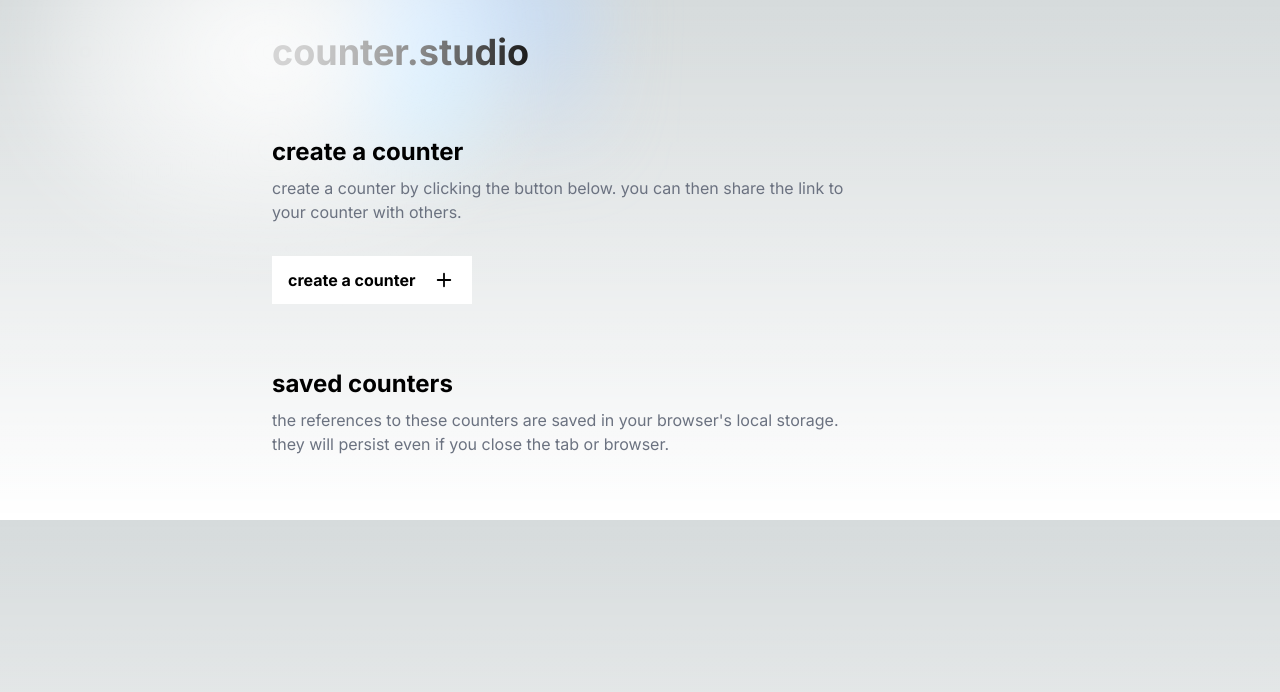
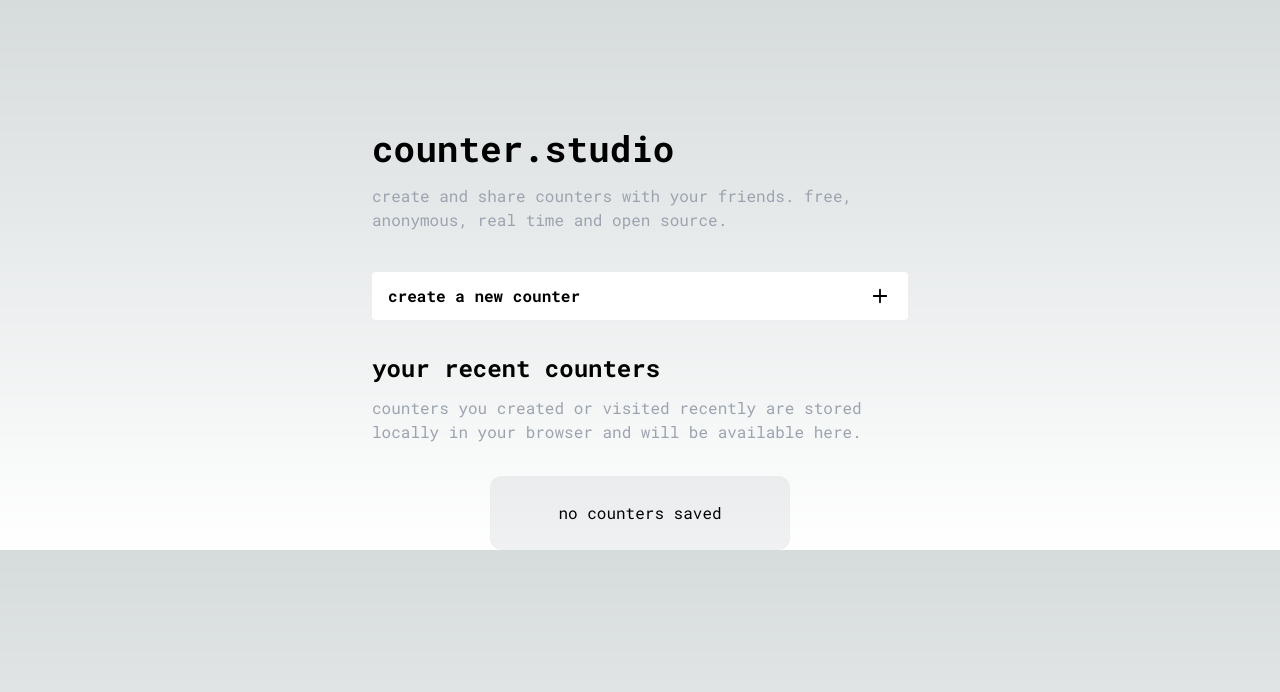
Before and after one commit to wanner-work/counter.studio, a Next.js app: page / in a window 1280 px wide. Shown: the top 692 px of the page. Built offline with nearby package versions, Linux system fonts and the light colour scheme.

Commit message:
feat: adding new design

```diff
--- a/next.config.js
+++ b/next.config.js
@@ -1,4 +1,3 @@
 /** @type {import('next').NextConfig} */
 const nextConfig = {}
-
 module.exports = nextConfig
--- a/src/app/counter/[slug]/page.tsx
+++ b/src/app/counter/[slug]/page.tsx
@@ -2,6 +2,7 @@ import { Counter } from "@/types/Counter.types"
 import { serviceSupabase } from "@/data/serviceSupabase";
 import CounterView from "@/components/counter/CounterView";
 import { notFound } from "next/navigation";
+import { Metadata, ResolvingMetadata } from 'next'
 
 type CounterPageParams = {
   params: {
@@ -11,6 +12,25 @@ type CounterPageParams = {
 
 export const revalidate = 1
 
+export async function generateMetadata(
+  { params: { slug } }: CounterPageParams,
+  parent: ResolvingMetadata
+): Promise<Metadata> {
+  const { data } = await serviceSupabase.from('COUNTER').select().eq('id', slug).single() as { data: Counter | null }
+  if (!data) {
+    // ignore this page if the counter doesn't exist
+    return {
+      title: '404 - Page Not Found',
+      description: 'This page does not exist.'
+    }
+  }
+
+  return {
+    title: `${data.title}, ${data.description} - counter.studio`,
+    description: `This counter has been incremented ${data.count} times.`
+  }
+}
+
 export default async function CounterPage({ params: { slug } }: CounterPageParams) {
   const { data } = await serviceSupabase.from('COUNTER').select().eq('id', slug).single() as { data: Counter | null }
   if (!data) {
--- /dev/null
+++ b/src/app/dashboard/page.tsx
@@ -0,0 +1,7 @@
+import SavedCounters from '@/components/saved/SavedCounters'
+
+export default function Dashboard () {
+  return <div>
+    <SavedCounters />
+  </div>
+}
--- a/src/app/layout.tsx
+++ b/src/app/layout.tsx
@@ -1,14 +1,13 @@
 import './globals.css'
-import { Inter } from 'next/font/google'
+import { Inter, Roboto_Mono } from 'next/font/google'
 import React from "react";
-import Container from "@/components/layout/Container";
-import Link from "next/link";
+import { Metadata } from 'next'
 
-const inter = Inter({ subsets: ['latin'] })
+const roboto = Roboto_Mono({ subsets: ['latin'] })
 
-export const metadata = {
-  title: 'Create Next App',
-  description: 'Generated by create next app',
+export const metadata: Metadata = {
+  title: 'counter.studio - create and share your counters',
+  description: 'create and share counters with your friends. free, anonymous, real time and open source.'
 }
 
 export default function RootLayout({
@@ -18,17 +17,7 @@ export default function RootLayout({
 }) {
   return (
     <html lang="en">
-      <body className={inter.className}>
-        <Container>
-          <Link href={'/'}>
-            <div className="py-8 cursor-pointer">
-              <h1 className="text-4xl font-bold text-center relative flex place-items-center before:absolute before:h-[300px] before:w-[480px] before:-translate-x-1/2 before:rounded-full before:bg-gradient-radial before:from-white before:to-transparent before:blur-2xl before:content-[''] after:absolute after:-z-20 after:h-[180px] after:w-[240px] after:translate-x-1/3 after:bg-gradient-conic after:from-sky-200 after:via-blue-200 after:blur-2xl after:content-[''] before:dark:bg-gradient-to-br before:dark:from-transparent before:dark:to-blue-700 before:dark:opacity-10 after:dark:from-sky-900 after:dark:via-[#0141ff] after:dark:opacity-40 before:lg:h-[360px]">
-                counter.studio
-              </h1>
-            </div>
-          </Link>
-        </Container>
-
+      <body className={roboto.className}>
         {children}
       </body>
     </html>
--- a/src/app/page.tsx
+++ b/src/app/page.tsx
@@ -1,77 +1,48 @@
-'use client'
-
-import { Counter } from "@/types/Counter.types";
-import { useEffect, useState } from 'react'
-import { TestCounters } from "@/data/Counter.data";
-import SavedCounter from "@/components/saved/SavedCounter";
-import { PlusIcon } from "@heroicons/react/20/solid";
+import React from 'react'
 import Container from "@/components/layout/Container";
-import Link from "next/link";
-import { loadAll } from "@/methods/localstorage";
-
-const sortCounters = (a: Counter, b: Counter) => {
-  if (a.modified > b.modified) {
-    return -1
-  }
-  if (a.modified < b.modified) {
-    return 1
-  }
-  return 0
-}
+import RelativeTime from '@/components/basic/RelativeTime'
+import dayjs from 'dayjs'
+import ShortNumber from '@/components/basic/ShortNumber'
+import { PlusIcon } from '@heroicons/react/20/solid'
+import SavedCounters from '@/components/saved/SavedCounters'
 
 export default function Home() {
-  const [counters, setCounters] = useState<Counter[]>([])
-
-  useEffect(() => {
-    setCounters(loadAll().sort(sortCounters))
-  }, [])
-
-  return (
-    <Container>
-      <div className="py-8">
-        <div className="mb-8">
-          <h2 className="text-2xl font-bold mb-2">
-            create a counter
-          </h2>
-          <p className="text-gray-500 max-w-[80%]">
-            create a counter by clicking the button below. you can then share the link to your counter with others.
+  return (<>
+      <Container variant="small" classes="pt-32 pb-10">
+        <div className="mb-4 flex justify-between">
+          <h1 className="text-4xl font-bold">
+            counter.studio
+          </h1>
+        </div>
+        <p className="text-gray-400">
+          create and share counters with your friends. free, anonymous, real time and open source.
         </p>
-        </div>
-
-        <Link href={'/create'}>
-          <button className="px-4 py-3 bg-white text-black font-bold flex justify-between items-center gap-2">
+      </Container>
+      <Container variant="small" classes="mb-8">
+        <button className="py-3 px-4 rounded bg-white text-black font-bold w-full flex justify-between items-center transition hover:opacity-80 active:scale-95">
+          <span className="text-left">
+            create a new counter
+          </span>
           <span>
-              create a counter
-            </span>
-            <span className="ml-2">
-              <PlusIcon className="w-6 h-6 text-black" />
+            <PlusIcon className="w-6 h-6 text-black"/>
           </span>
         </button>
-        </Link>
-      </div>
+      </Container>
 
-      <div className="py-8">
-        <div className="mb-8">
-          <h2 className="text-2xl font-bold mb-2">
-            saved counters
+      <Container variant="small" classes="mb-8">
+        <h2 className="text-2xl font-bold mb-3">
+          your recent counters
         </h2>
-          <p className="text-gray-500 max-w-[80%]">
-            the references to these counters are saved in your browser's local storage. they will persist even if you close the tab or browser.
+        <p className="text-gray-400">
+          counters you created or visited recently are stored locally in your browser and will be available here.
         </p>
-        </div>
+      </Container>
 
-        <div className="grid md:grid-cols-2 gap-5">
-          {counters.sort(sortCounters).map((counter) =>
-            <SavedCounter key={counter.id}
-                          id={counter.id}
-                          count={counter.count}
-                          title={counter.title}
-                          description={counter.description}
-                          modified={counter.modified}
-            />
-          )}
-        </div>
+      <Container variant="wide" classes="max-w-[600px] lg:max-w-[1300px]">
+        <div className="grid md:grid-cols-2 lg:flex lg:flex-wrap lg:justify-center gap-4">
+          <SavedCounters />
         </div>
       </Container>
+  </>
   )
 }
--- a/src/components/basic/RelativeTime.tsx
+++ b/src/components/basic/RelativeTime.tsx
@@ -6,7 +6,7 @@ import { useEffect, useState } from "react";
 dayjs.extend(relativeTime)
 
 type RelativeTimeProps = {
-  date: Dayjs
+  date: string
 }
 
 export default function RelativeTime ({ date }: RelativeTimeProps) {
--- a/src/components/counter/CounterView.tsx
+++ b/src/components/counter/CounterView.tsx
@@ -8,7 +8,6 @@ import Container from '@/components/layout/Container'
 import RelativeTime from '@/components/basic/RelativeTime'
 import { CheckIcon, ClipboardDocumentIcon } from '@heroicons/react/24/outline'
 import { save } from '@/methods/localstorage'
-import { useLongPress } from 'react-use'
 
 type CounterView = {
   init: Counter
@@ -92,6 +91,11 @@ export default function CounterView({ init }: CounterView) {
     pressStart.current = Date.now()
   }
 
+  const onContext = (e: MouseEvent) => {
+    e.preventDefault()
+    void increment(true)
+  }
+
   const onUp = () => {
     console.log('up')
     if (Date.now() - pressStart.current > 500) {
@@ -131,8 +135,13 @@ export default function CounterView({ init }: CounterView) {
     </div>
 
     <div className="h-[400px] flex justify-center items-center">
-      <button onMouseDown={onDown} onMouseUp={onUp} onTouchStart={onDown} onTouchEnd={onUp} onContextMenu={(e) => { e.preventDefault(); void increment(true)}}
-           className={`${inactive ? 'cursor-wait text-gray-500' : 'active:scale-[0.9]'} transition text-[100px] cursor-pointer font-bold text-center relative flex place-items-center before:absolute before:h-[300px] before:w-[480px] before:-translate-x-1/2 before:rounded-full before:bg-gradient-radial before:from-white before:to-transparent before:blur-2xl before:content-[''] after:absolute after:-z-20 after:h-[180px] after:w-[240px] after:translate-x-1/3 after:bg-gradient-conic after:from-sky-200 after:via-blue-200 after:blur-2xl after:content-[''] before:dark:bg-gradient-to-br before:dark:from-transparent before:dark:to-blue-700 before:dark:opacity-10 after:dark:from-sky-900 after:dark:via-[#0141ff] after:dark:opacity-40 before:lg:h-[360px]`}>
+      <button onMouseDown={onDown}
+              onMouseUp={onUp}
+              onTouchStart={onDown}
+              onTouchEnd={onUp}
+              onContextMenu={onContext}
+              className={`${inactive ? 'cursor-wait text-gray-500' : 'active:scale-[0.9]'} transition text-[100px] cursor-pointer font-bold text-center relative flex place-items-center before:absolute before:h-[300px] before:w-[480px] before:-translate-x-1/2 before:rounded-full before:bg-gradient-radial before:from-white before:to-transparent before:blur-2xl before:content-[''] after:absolute after:-z-20 after:h-[180px] after:w-[240px] after:translate-x-1/3 after:bg-gradient-conic after:from-sky-200 after:via-blue-200 after:blur-2xl after:content-[''] before:dark:bg-gradient-to-br before:dark:from-transparent before:dark:to-blue-700 before:dark:opacity-10 after:dark:from-sky-900 after:dark:via-[#0141ff] after:dark:opacity-40 before:lg:h-[360px]`}
+      >
         {counter?.count}
       </button>
     </div>
--- a/src/components/layout/Container.tsx
+++ b/src/components/layout/Container.tsx
@@ -14,7 +14,7 @@ export default function Container ({ children, variant = 'default', classes = ''
       max = 'max-w-[1300px] px-12'
       break
     case 'small':
-      max = 'max-w-[800px]'
+      max = 'max-w-[600px]'
   }
 
   return (
--- a/src/components/saved/SavedCounter.tsx
+++ b/src/components/saved/SavedCounter.tsx
@@ -1,25 +1,23 @@
+'use client'
+
 import {Counter} from "@/types/Counter.types"
 import ShortNumber from "@/components/basic/ShortNumber"
 import dayjs from "dayjs"
-import relativeTime from "dayjs/plugin/relativeTime"
 import RelativeTime from "@/components/basic/RelativeTime";
 import Link from "next/link";
+import React from 'react'
 
-dayjs.extend(relativeTime)
-
-export default function SavedCounter({id, count, title, modified}: Counter) {
-    console.log('count', count)
-
+export default function SavedCounter({title, id, count}: Counter) {
     return (
-        <Link href={`/counter/${id}`}>
-            <div className="grid grid-cols-saved-counter gap-4 p-5 bg-gray-500/10 border border-gray-300/10">
+        <Link href={`/counter/${id}`} className="">
+            <div className="w-full lg:min-w-[300px] lg:max-w-[400px] rounded-xl grid grid-cols-saved-counter gap-4 p-6 bg-gray-500/10 border border-gray-300/10">
                 <div className="grid place-items-center">
-                    <p className="font-bold text-[20px]"><ShortNumber number={parseInt(count as unknown as string)}/>
+                    <p className="font-bold text-[20px]"><ShortNumber number={count}/>
                     </p>
                 </div>
                 <div className="flex flex-col">
                     <h3 className="text-xl font-bold truncate mb-[2px]">{title}</h3>
-                    <span className="text-gray-600 text-sm italic">updated <RelativeTime date={modified}/></span>
+                    <span className="text-gray-600 text-sm italic">updated <RelativeTime date={dayjs().toISOString()}/></span>
                 </div>
                 <div>
                 </div>
--- /dev/null
+++ b/src/components/saved/SavedCounters.tsx
@@ -0,0 +1,62 @@
+'use client'
+
+import React, { useEffect, useState } from 'react'
+import { Counter } from '@/types/Counter.types'
+import { loadAll } from '@/methods/localstorage'
+import SavedCounter from '@/components/saved/SavedCounter'
+import Link from 'next/link'
+import ShortNumber from '@/components/basic/ShortNumber'
+import RelativeTime from '@/components/basic/RelativeTime'
+import dayjs from 'dayjs'
+
+type SavedCountersParams = {
+  amount?: number
+}
+
+export default function SavedCounters({ amount }: SavedCountersParams) {
+  const sortCounters = (a: Counter, b: Counter) => {
+    if (a.modified > b.modified) {
+      return -1
+    }
+    if (a.modified < b.modified) {
+      return 1
+    }
+    return 0
+  }
+
+  const [counters, setCounters] = useState<Counter[]>([])
+
+  useEffect(() => {
+    const counters = loadAll().sort(sortCounters)
+
+    if (amount) {
+      setCounters(counters.slice(0, amount))
+    } else {
+      setCounters(counters)
+    }
+
+    console.log('counters', counters)
+  }, [])
+
+  return <>
+    {counters.map((counter) =>
+      <SavedCounter key={counter.id}
+                    id={counter.id}
+                    count={counter.count}
+                    title={counter.title}
+                    description={counter.description}
+                    modified={counter.modified}
+      />
+    )}
+    {counters.length === 0 && <div className="max-w-[300px] lg:min-w-[300px] rounded-xl p-6 bg-gray-500/10 border border-gray-300/10">
+        <p className="text-center">no counters saved</p>
+    </div>}
+    {amount && counters.length + 1 > amount && <div className="col-span-2 w-full flex justify-center">
+        <Link href={'/dashboard'}>
+            <button className="px-3 py-2 p-5 text-gray-300 font-light bg-gray-500/10 border border-gray-300/10 flex justify-between items-center gap-2">
+              <span>show all</span>
+            </button>
+        </Link>
+    </div>}
+  </>
+}
--- a/src/types/Counter.types.ts
+++ b/src/types/Counter.types.ts
@@ -5,10 +5,11 @@ export interface Counter {
   count: number
   title: string
   description: string
-  modified: Dayjs
+  modified: number
 }
 
 export interface CounterLocalStorage extends Counter {
+
   type: 'counter'
 }
 
```
Lines whose indentation alone changed are shown as unchanged.
